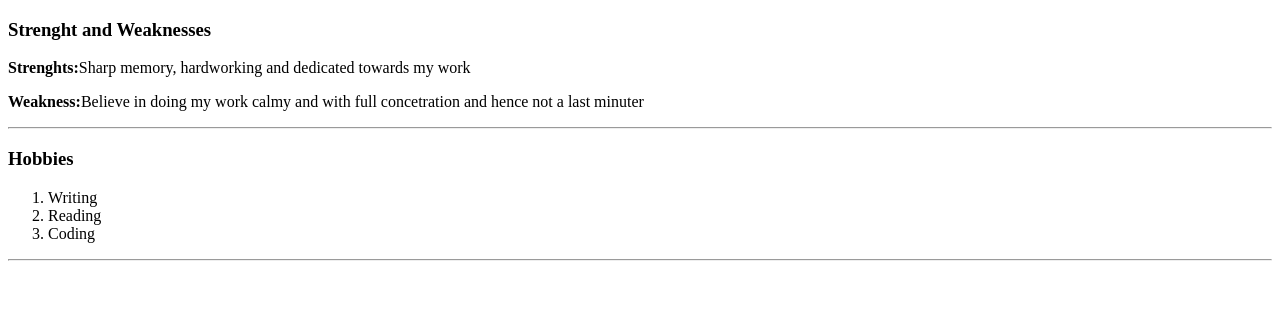
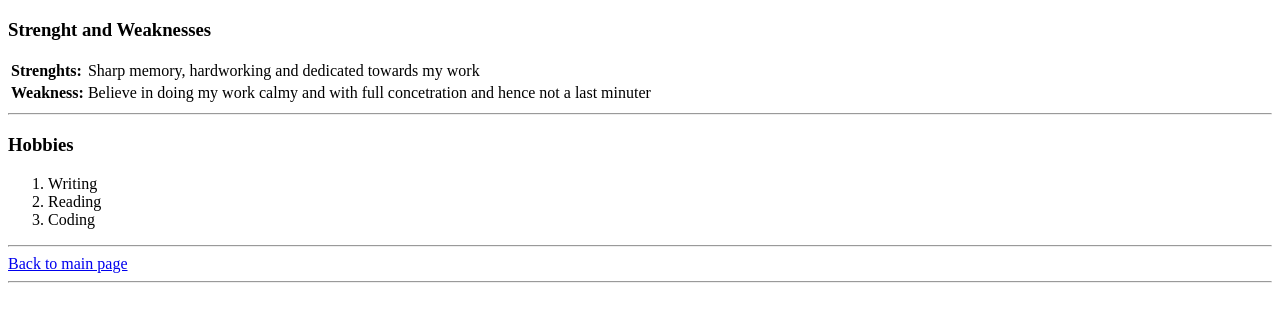
Before and after one commit to Astha-T/cv, a plain HTML site: page About Me.html in a window 1280 px wide. Drawn offline with Linux system fonts and the light colour scheme.

Commit message:
Update About Me.html

```diff
--- a/About Me.html
+++ b/About Me.html
@@ -3,11 +3,20 @@
        <head>
        <meta charset="utf-8">
        <title> 💚 About me 💚 </title>
+       <link rel="stylesheet" href="style.css">
        </head>
        <body>
         <h3> Strenght and Weaknesses</h3>
-        <p><strong>Strenghts:</strong>Sharp memory, hardworking and dedicated towards my  work</p>
-        <p><strong>Weakness:</strong>Believe in doing my work calmy and with full concetration and hence not a last minuter</p>
+        <table>
+            <tr>
+             <td><strong>Strenghts:</strong></td>
+             <td>Sharp memory, hardworking and dedicated towards my  work</td>
+             </tr>
+             <tr>
+        <td><strong>Weakness:</strong></td>
+        <td>Believe in doing my work calmy and with full concetration and hence not a last minuter</td>
+         </tr>
+        </table>
         <hr>
         <h3> Hobbies </h3>
         <ol>
@@ -16,5 +25,7 @@
             <li>Coding</li>
         </ol>
         <hr>
+        <a href="index.html">Back to main page</a>
+        <hr>
        </body>
     </html>
```
